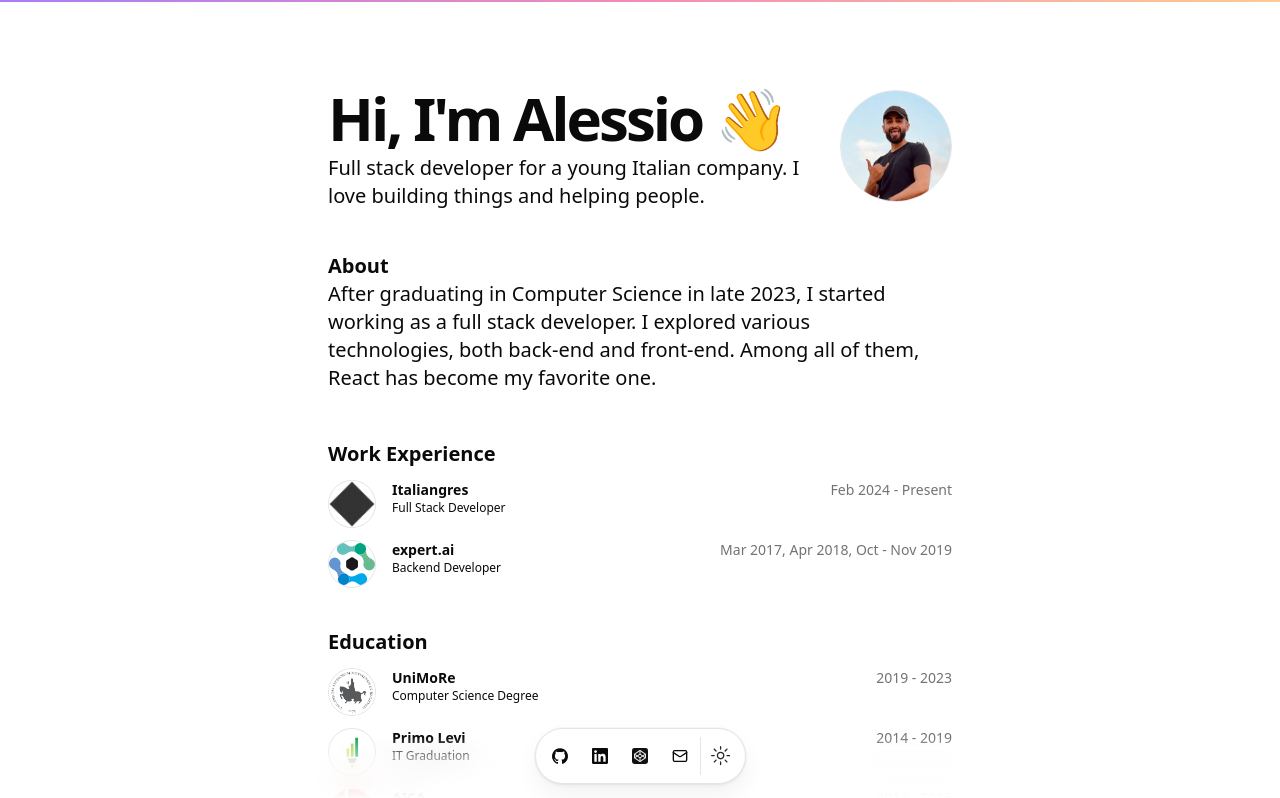
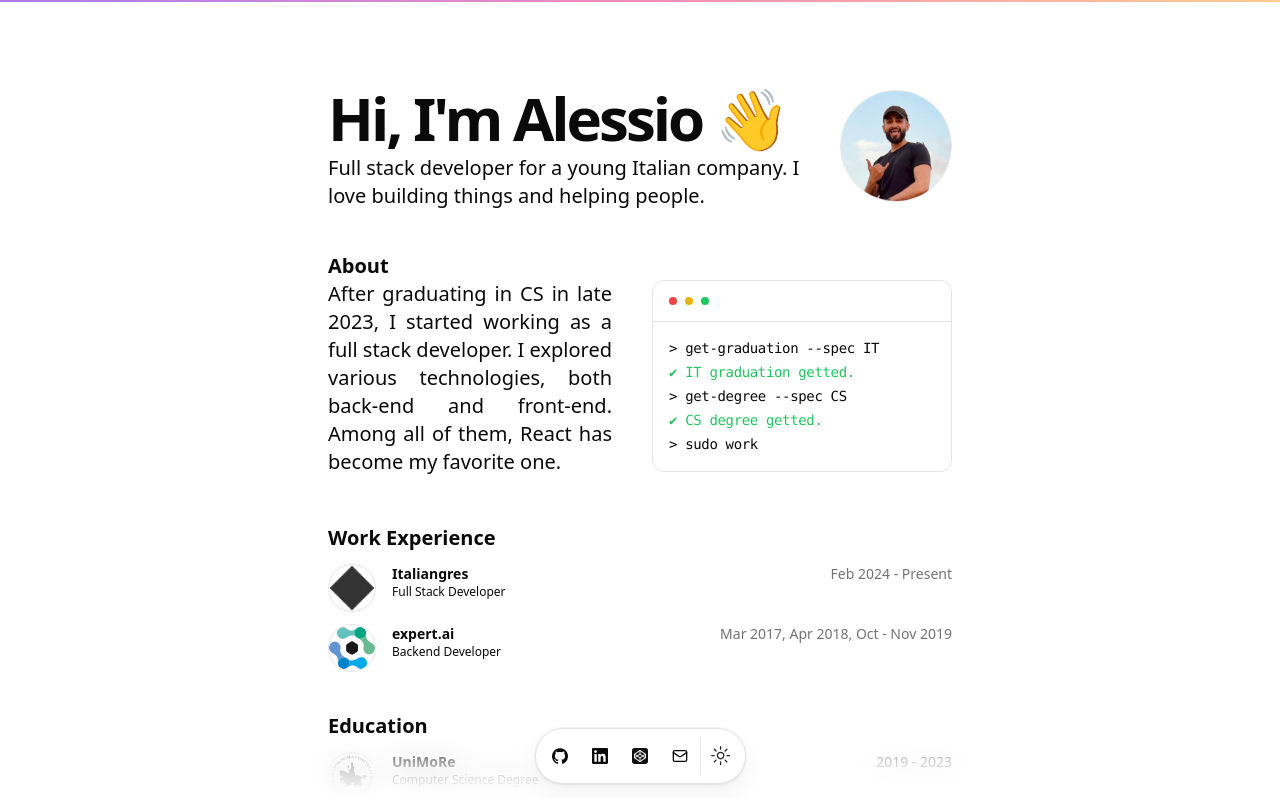
Before and after one commit to DevManfre/web-portfolio, a Next.js app: page / in a window 1280 px wide. Shown: the top 798 px of the page. Built offline with nearby package versions, Linux system fonts and the light colour scheme.

Commit message:
🔧 Add terminal animations and improve layout summary section

```diff
--- a/src/app/layout.tsx
+++ b/src/app/layout.tsx
@@ -55,6 +55,7 @@ export default function RootLayout({
     children: React.ReactNode;
 }>) {
     return (
+        /* TODO: add i18n */
         <html lang="en" suppressHydrationWarning>
             <body className={cn("min-h-screen bg-background font-sans antialiased max-w-2xl mx-auto py-12 sm:py-24 px-6", fontSans.variable)}>
                 <ThemeProvider attribute="class" defaultTheme="light">
--- a/src/app/page.tsx
+++ b/src/app/page.tsx
@@ -1,6 +1,7 @@
 import { HackathonCard } from "@/components/hackathon-card";
 import BlurFade from "@/components/magicui/blur-fade";
 import BlurFadeText from "@/components/magicui/blur-fade-text";
+import { AnimatedSpan, Terminal, TypingAnimation } from "@/components/magicui/terminal";
 import { ProjectCard } from "@/components/project-card";
 import { ResumeCard } from "@/components/resume-card";
 import { Avatar, AvatarFallback, AvatarImage } from "@/components/ui/avatar";
@@ -36,7 +37,22 @@ export default function Page() {
             <section id="about">
                 <BlurFade delay={BLUR_FADE_DELAY * 3}>
                     <h2 className="text-xl font-bold">About</h2>
-                    <BlurFadeText className="max-w-[600px] md:text-xl mt-2" delay={BLUR_FADE_DELAY} text={DATA.summary} />
+
+                    <div className="sm:flex gap-x-10">
+                        <BlurFadeText className="md:text-xl mt-2 text-justify" delay={BLUR_FADE_DELAY} text={DATA.summary} />
+
+                        <Terminal className="min-w-[300px] min-h-[192px]">
+                            <TypingAnimation>&gt; get-graduation --spec IT</TypingAnimation>
+                            <AnimatedSpan delay={2500} className="text-green-500">
+                                ✔ IT graduation getted.
+                            </AnimatedSpan>
+                            <TypingAnimation delay={3100}>&gt; get-degree --spec CS</TypingAnimation>
+                            <AnimatedSpan delay={5600} className="text-green-500">
+                                ✔ CS degree getted.
+                            </AnimatedSpan>
+                            <TypingAnimation delay={6200}>&gt; sudo work --mode hard ...</TypingAnimation>
+                        </Terminal>
+                    </div>
                 </BlurFade>
             </section>
             <section id="work">
@@ -89,7 +105,9 @@ export default function Page() {
                     <div className="flex flex-wrap gap-1">
                         {DATA.skills.map((skill, id) => (
                             <BlurFade key={skill} delay={BLUR_FADE_DELAY * 10 + id * 0.05}>
-                                <Badge className="select-none" key={skill}>{skill}</Badge>
+                                <Badge className="select-none" key={skill}>
+                                    {skill}
+                                </Badge>
                             </BlurFade>
                         ))}
                     </div>
--- /dev/null
+++ b/src/components/magicui/terminal.tsx
@@ -0,0 +1,98 @@
+"use client";
+
+import { cn } from "@/lib/utils";
+import { motion, MotionProps } from "motion/react";
+import { useEffect, useRef, useState } from "react";
+
+interface AnimatedSpanProps extends MotionProps {
+    children: React.ReactNode;
+    delay?: number;
+    className?: string;
+}
+
+export const AnimatedSpan = ({ children, delay = 0, className, ...props }: AnimatedSpanProps) => (
+    <motion.div
+        initial={{ opacity: 0, y: -5 }}
+        animate={{ opacity: 1, y: 0 }}
+        transition={{ duration: 0.3, delay: delay / 1000 }}
+        className={cn("grid text-sm font-normal tracking-tight", className)}
+        {...props}
+    >
+        {children}
+    </motion.div>
+);
+
+interface TypingAnimationProps extends MotionProps {
+    children: string;
+    className?: string;
+    duration?: number;
+    delay?: number;
+    as?: React.ElementType;
+}
+
+export const TypingAnimation = ({ children, className, duration = 60, delay = 0, as: Component = "span", ...props }: TypingAnimationProps) => {
+    if (typeof children !== "string") {
+        throw new Error("TypingAnimation: children must be a string. Received:");
+    }
+
+    const MotionComponent = motion.create(Component, {
+        forwardMotionProps: true,
+    });
+
+    const [displayedText, setDisplayedText] = useState<string>("");
+    const [started, setStarted] = useState(false);
+    const elementRef = useRef<HTMLElement | null>(null);
+
+    useEffect(() => {
+        const startTimeout = setTimeout(() => {
+            setStarted(true);
+        }, delay);
+        return () => clearTimeout(startTimeout);
+    }, [delay]);
+
+    useEffect(() => {
+        if (!started) return;
+
+        let i = 0;
+        const typingEffect = setInterval(() => {
+            if (i < children.length) {
+                setDisplayedText(children.substring(0, i + 1));
+                i++;
+            } else {
+                clearInterval(typingEffect);
+            }
+        }, duration);
+
+        return () => {
+            clearInterval(typingEffect);
+        };
+    }, [children, duration, started]);
+
+    return (
+        <MotionComponent ref={elementRef} className={cn("text-sm font-normal tracking-tight", className)} {...props}>
+            {displayedText}
+        </MotionComponent>
+    );
+};
+
+interface TerminalProps {
+    children: React.ReactNode;
+    className?: string;
+}
+
+export const Terminal = ({ children, className }: TerminalProps) => {
+    return (
+        <div className={cn("z-0 h-full w-full rounded-xl border border-border bg-background", className)}>
+            <div className="flex flex-col gap-y-2 border-b border-border p-4">
+                <div className="flex flex-row gap-x-2">
+                    <div className="h-2 w-2 rounded-full bg-red-500"></div>
+                    <div className="h-2 w-2 rounded-full bg-yellow-500"></div>
+                    <div className="h-2 w-2 rounded-full bg-green-500"></div>
+                </div>
+            </div>
+            <pre className="p-4">
+                <code className="grid gap-y-1 pl-4 overflow-auto">{children}</code>
+            </pre>
+        </div>
+    );
+};
--- a/src/data/resume.tsx
+++ b/src/data/resume.tsx
@@ -8,7 +8,9 @@ export const DATA = {
     locationLink: "https://www.google.com/maps/place/sanfrancisco",
     description: "Full stack developer for a young Italian company. I love building things and helping people.",
     summary:
-        "After graduating in Computer Science in late 2023, I started working as a full stack developer. I explored various technologies, both back-end and front-end. Among all of them, React has become my favorite one.",
+        `After graduating in CS in late 2023, I started working as a full stack developer.
+        I explored various technologies, both back-end and front-end.
+        Among all of them, React has become my favorite one.`,
     avatarUrl: "/me.png",
     skills: ["React", "Next.js", "Typescript", "Node.js", "Python", "Javascript", "MySQL", "Java", "PHP"],
     contact: {
```
